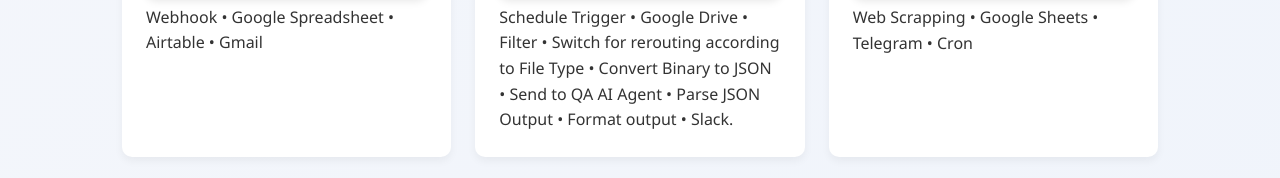
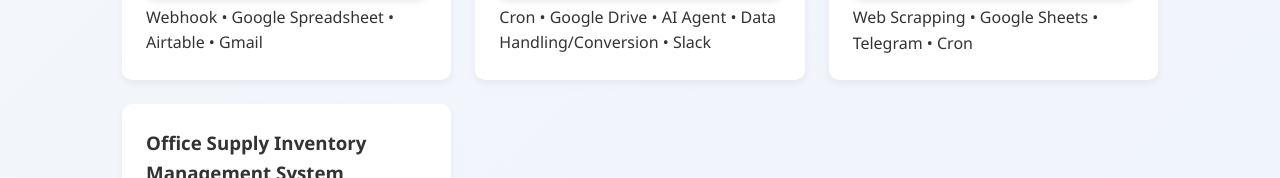
Before and after one commit to osoriojub1/jub-portfolio, a plain HTML site: page index.html in a window 1280 px wide. Shown: the part 2864-3042 px from the top of the page. Drawn offline with Linux system fonts and the light colour scheme.

Commit message:
Update p card description

```diff
--- a/index.html
+++ b/index.html
@@ -333,8 +333,7 @@
           <source src="AI-QA.mp4" type="video/mp4">
           Your browser does not support the video tag.
         </video>
-        <p>Schedule Trigger • Google Drive • Filter • Switch for rerouting according to File Type • Convert Binary to JSON • Send to QA AI Agent •
-          Parse JSON Output • Format output • Slack.</p>
+        <p>Cron • Google Drive • AI Agent • Data Handling/Conversion • Slack</p>
       </div>
 
       <div class="card">
```
